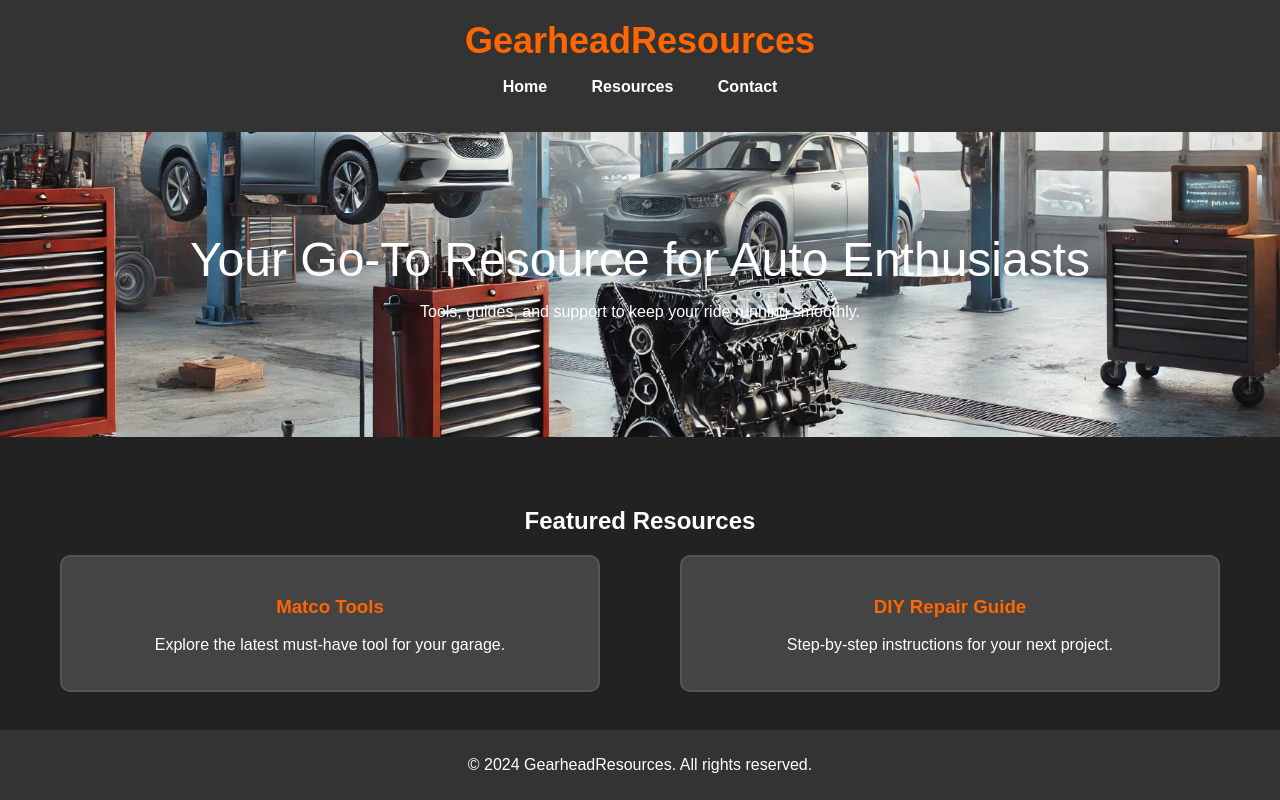
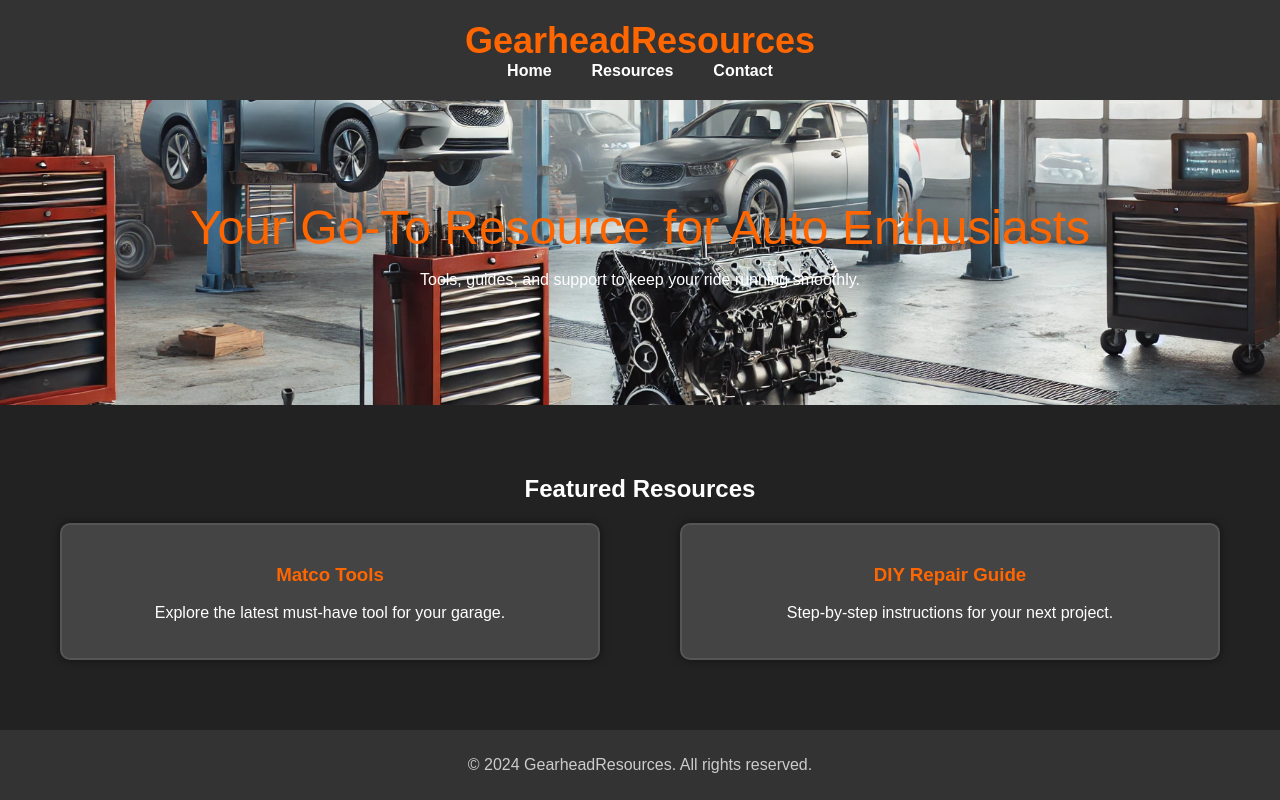
Before and after one commit to Jmerello/Gearheadresources, a PHP site: page / in a window 1280 px wide. Run offline with PHP 8.4, Linux system fonts and the light colour scheme.

Commit message:
Update style.css

```diff
--- a/style.css
+++ b/style.css
@@ -1,4 +1,4 @@
-/* General styling */
+/* General Body Styling */
 body {
     font-family: Arial, sans-serif;
     background-color: #222;
@@ -7,6 +7,7 @@ body {
     padding: 0;
 }
 
+/* Header Styling */
 header {
     background-color: #333;
     padding: 20px 0;
@@ -19,13 +20,16 @@ header h1 {
     color: #ff6600;  /* Bright orange for a bold look */
 }
 
+/* Navigation Bar */
 nav ul {
     list-style-type: none;
     padding: 0;
+    margin: 0;
+    display: flex;
+    justify-content: center;
 }
 
 nav ul li {
-    display: inline;
     margin: 0 20px;
 }
 
@@ -37,9 +41,10 @@ nav ul li a {
 }
 
 nav ul li a:hover {
-    color: #ff6600;
+    color: #ff6600;  /* Orange on hover */
 }
 
+/* Shop Section */
 #shop {
     background: url('background.webp') no-repeat center center/cover;
     padding: 100px 20px;
@@ -49,8 +54,10 @@ nav ul li a:hover {
 #shop s2 {
     font-size: 48px;
     margin-bottom: 20px;
+    color: #ff6600;  /* Ensures consistency with header color */
 }
 
+/* Resource Items */
 .resource-item h3 a {
     color: #ff6600;  /* Matches the header color */
     text-decoration: none;
@@ -61,12 +68,13 @@ nav ul li a:hover {
     color: #ffd700;  /* Bright yellow on hover */
 }
 
-
+/* Featured Section */
 #featured {
     padding: 50px 20px;
     text-align: center;
 }
 
+/* Resource List Layout */
 .resource-list {
     display: flex;
     justify-content: space-around;
@@ -79,8 +87,10 @@ nav ul li a:hover {
     padding: 20px;
     width: 40%;
     border-radius: 10px;
+    box-shadow: 0 0 10px rgba(0, 0, 0, 0.5);
 }
 
+/* Resource Categories */
 .resource-sections {
     display: flex;
     flex-direction: column;
@@ -103,6 +113,7 @@ nav ul li a:hover {
     color: #ffd700;  /* Bright yellow on hover */
 }
 
+/* Footer Styling */
 footer {
     background-color: #333;
     text-align: center;
@@ -110,4 +121,5 @@ footer {
     position: fixed;
     bottom: 0;
     width: 100%;
+    color: #ccc;
 }
```
